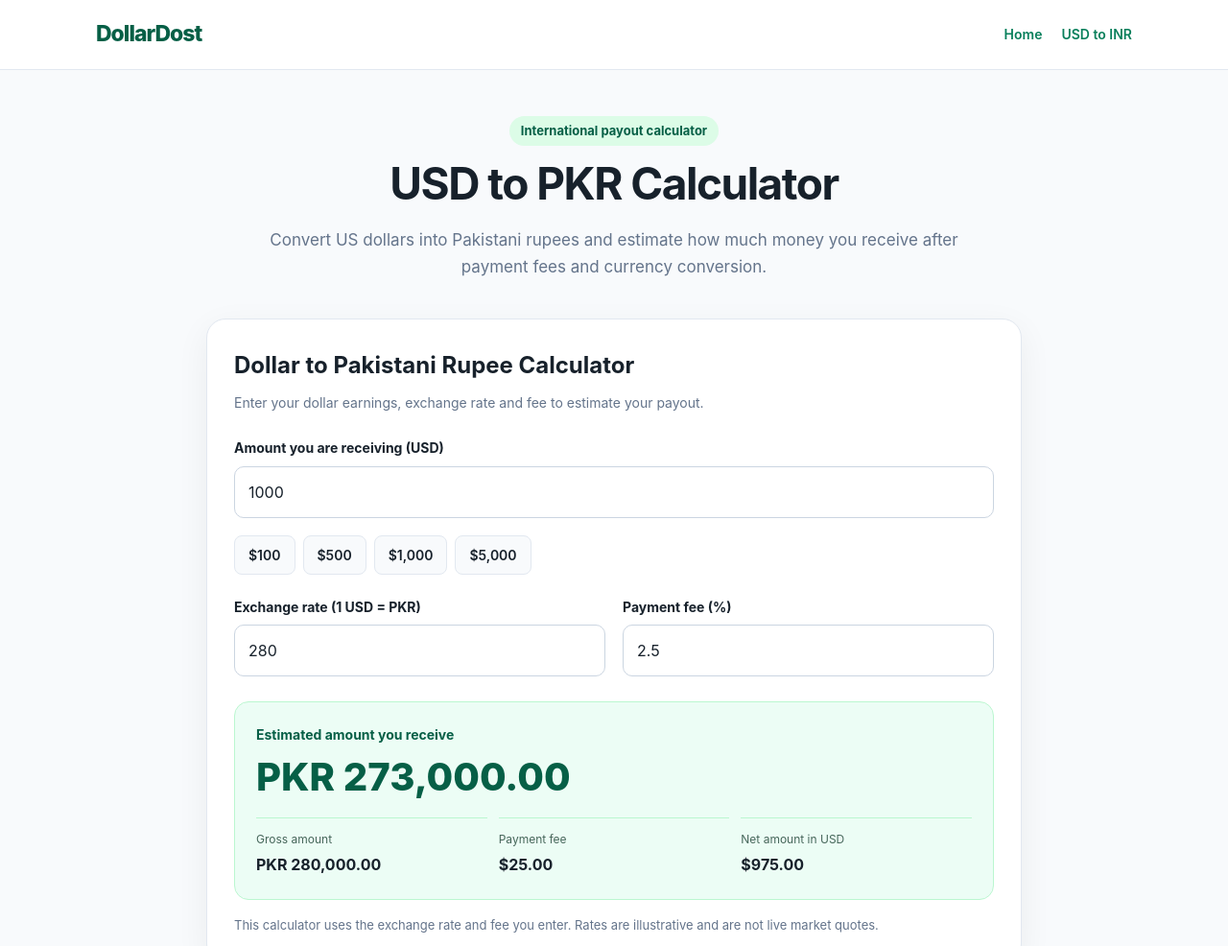
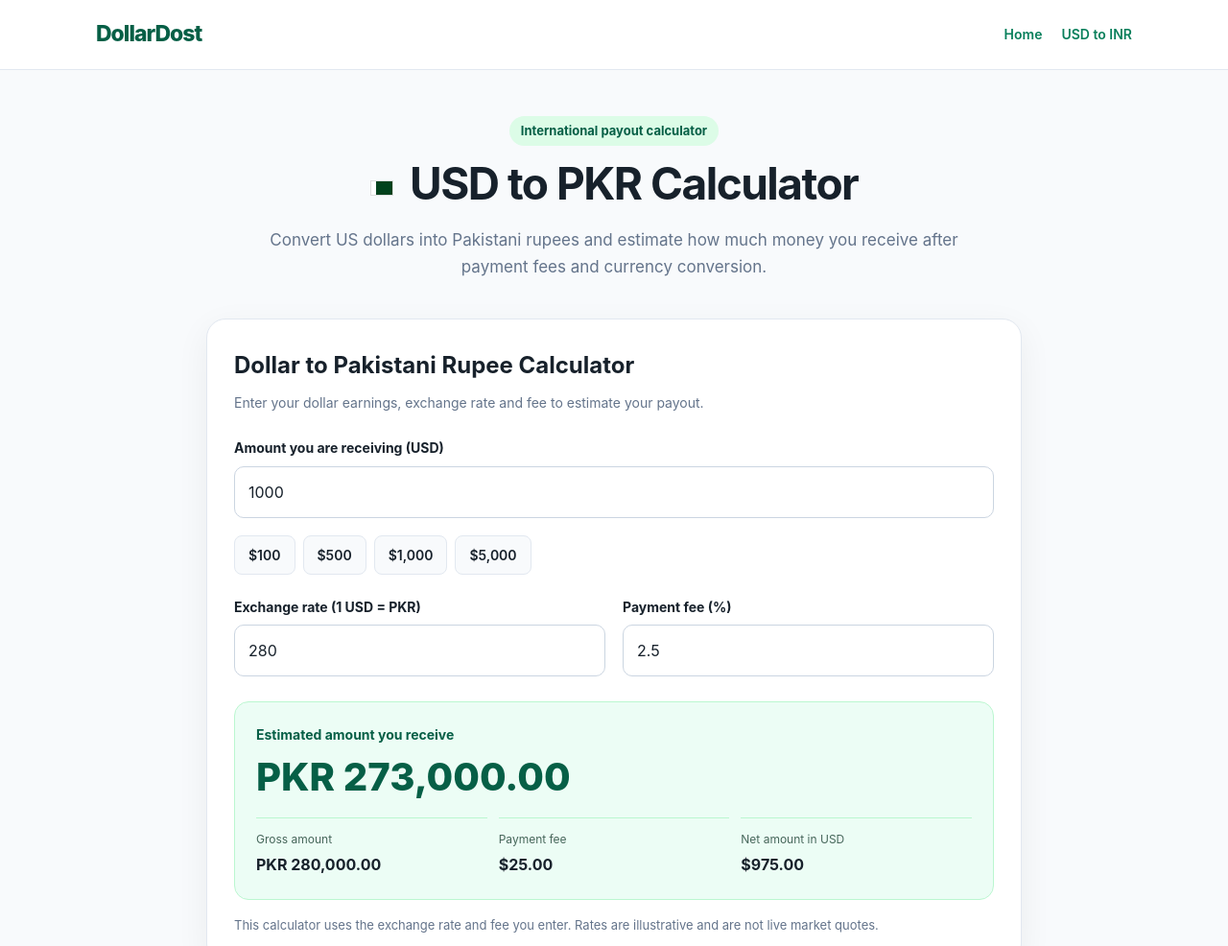
Before and after one commit to deeppsy007/dollardost, an Astro site: page /usd-to-pkr-calculator in a window 1280 px wide. Shown: the top 986 px of the page at 96% size. Built offline with nearby package versions, Linux system fonts and the light colour scheme; Astro itself is replaced by a stand-in of ours.

Commit message:
Add Pakistan flag to PKR calculator

```diff
--- a/src/pages/usd-to-pkr-calculator/index.astro
+++ b/src/pages/usd-to-pkr-calculator/index.astro
@@ -440,7 +440,14 @@ function formatPKR(value) {
     <div class="container">
       <section class="hero">
         <span class="eyebrow">International payout calculator</span>
-        <h1>USD to PKR Calculator</h1>
+        <h1>
+  <span
+    role="img"
+    aria-label="Pakistan flag"
+    style="display:inline-block;width:24px;height:16px;vertical-align:middle;margin-right:8px;background:linear-gradient(to right,white 25%,transparent 25%),linear-gradient(to bottom,#01411C 0%,#01411C 100%);border:1px solid #ddd;"
+  ></span>
+  USD to PKR Calculator
+</h1>
         <p>
           Convert US dollars into Pakistani rupees and estimate how much money
           you receive after payment fees and currency conversion.
```
